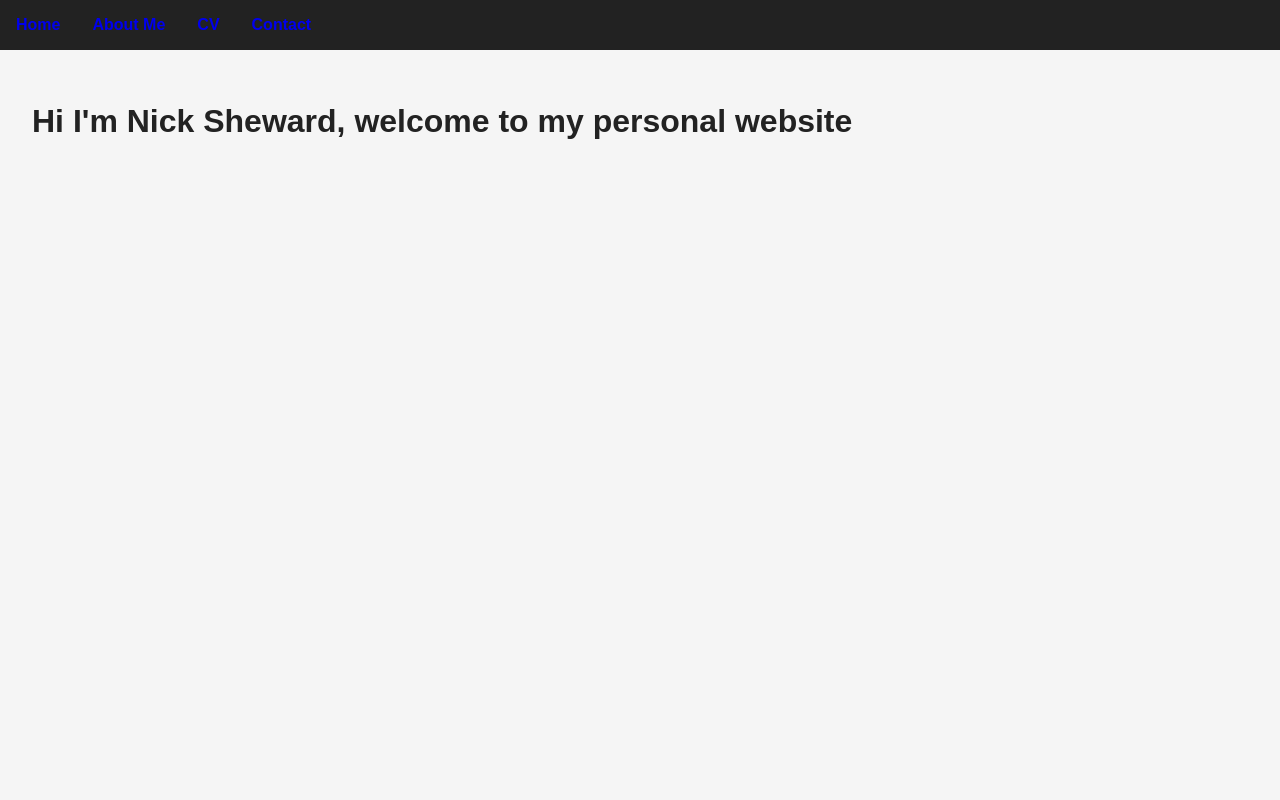
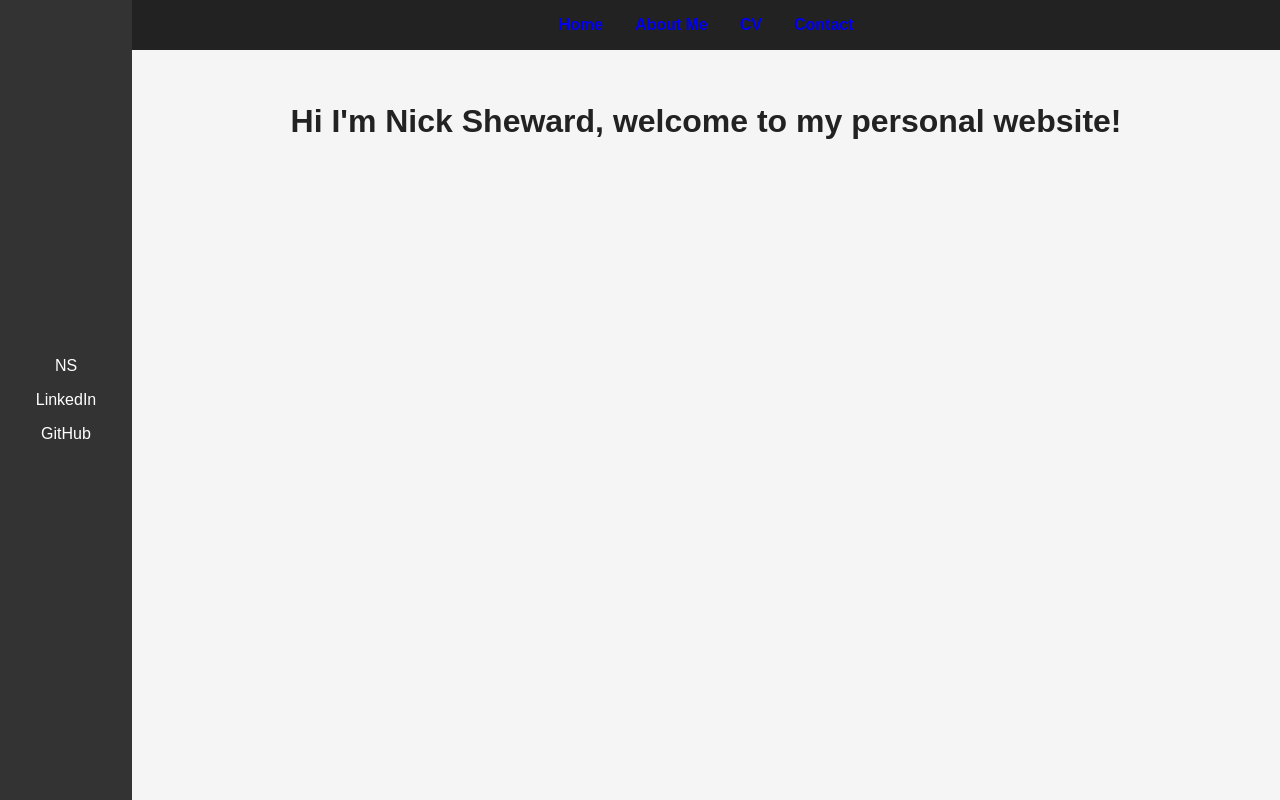
Before and after one commit to Barrymoonshine/personal-website, a Next.js app: page / in a window 1280 px wide. Built offline with nearby package versions, Linux system fonts and the light colour scheme.

Commit message:
WIP sidebar

```diff
--- /dev/null
+++ b/app/components/Sidebar.tsx
@@ -0,0 +1,11 @@
+import Link from "next/link";
+
+export default function Sidebar() {
+    return (
+        <aside id="sidebar">
+            <section id="widget_1">NS</section>
+            <section id="widget_2">LinkedIn</section>
+            <section id="widget_3">GitHub</section>
+        </aside>
+    );
+}
--- a/app/globals.css
+++ b/app/globals.css
@@ -1,4 +1,7 @@
 body {
+    display: flex;
+    width: 100vw;
+    height: 100vh;
     margin: 0;
     padding: 0;
     font-family: Arial, sans-serif;
@@ -6,6 +9,17 @@ background: #f5f5f5;
     color: #222;
 }
 
+aside {
+    width: 100px;
+    background: #333;
+    color: white;
+    display: flex;
+    flex-direction: column;
+    align-items: center;
+    justify-content: center;
+    padding: 1rem;
+    gap: 1rem;
+}
 
 header {
     background: #222;
@@ -13,6 +27,8 @@ padding: 1rem;
     color: white;
     display: flex;
     gap: 2rem;
+    align-items: center;
+    justify-content: center;
 }
 
 
@@ -22,7 +38,14 @@ text-decoration: none;
     font-weight: bold;
 }
 
+.main-container {
+    display: flex;
+    flex-direction: column;
+    flex-grow: 1;
+}
 
 main {
     padding: 2rem;
+    display: flex;
+    justify-content: center;
 }
--- a/app/layout.tsx
+++ b/app/layout.tsx
@@ -1,6 +1,7 @@
 import "./globals.css";
 import Header from "./components/Header";
 import { ReactNode } from "react";
+import Sidebar from "./components/Sidebar";
 
 export const metadata = {
     title: "Nick Sheward — Personal Website",
@@ -11,8 +12,11 @@ export default function RootLayout({ children }: { children: ReactNode }) {
     return (
         <html lang="en">
             <body>
-                <Header />
-                <main>{children}</main>
+                <Sidebar />
+                <div className="main-container">
+                    <Header />
+                    <main>{children}</main>
+                </div>
             </body>
         </html>
     );
--- a/app/page.tsx
+++ b/app/page.tsx
@@ -1,7 +1,7 @@
 export default function HomePage() {
     return (
         <div>
-            <h1>Hi I'm Nick Sheward, welcome to my personal website</h1>
+            <h1>Hi I'm Nick Sheward, welcome to my personal website!</h1>
         </div>
     );
 }
```
Lines whose indentation alone changed are shown as unchanged.
